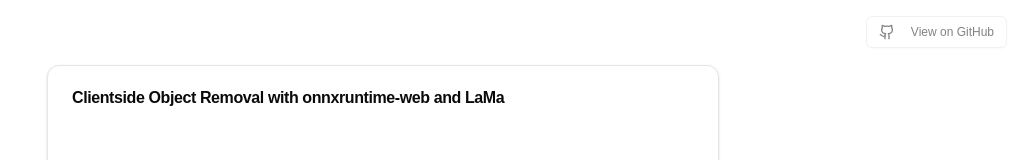
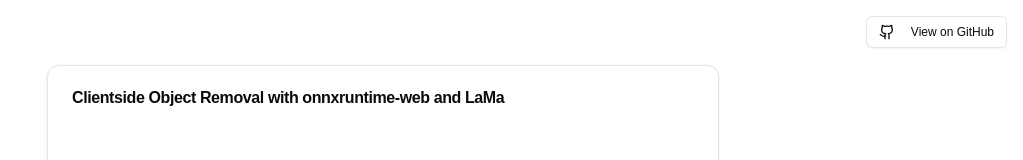
Before and after one commit to geronimi73/next-lama, a Next.js app: page / in a window 1280 px wide. Shown: the top 160 px of the page, without its empty margins (257-1280 px from the left). Built offline with nearby package versions, Linux system fonts and the light colour scheme.

Commit message:
add link to gh repo

```diff
--- a/app/page.jsx
+++ b/app/page.jsx
@@ -197,8 +197,7 @@ export default function Home() {
           <Button
             variant="outline"
             size="sm"
-            disabled={true}
-            // onClick={() => window.open('https://github.com/geronimi73/next-sam', '_blank')}
+            onClick={() => window.open('https://github.com/geronimi73/next-lama', '_blank')}
           >
             <Github className="w-4 h-4 mr-2" />
             View on GitHub
```
Also changed, not shown: 1 other file (tests, documents, lock files or other folders).
